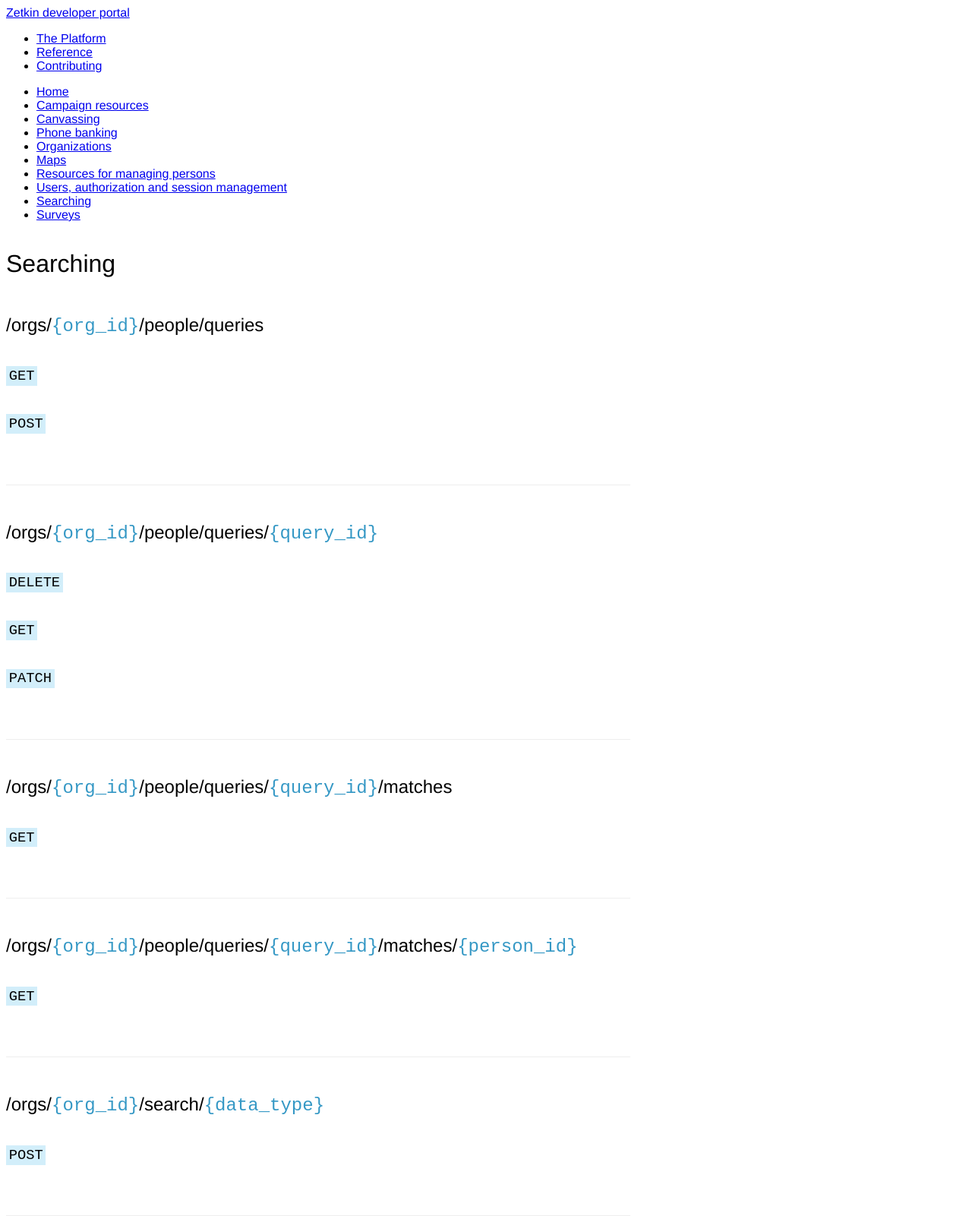
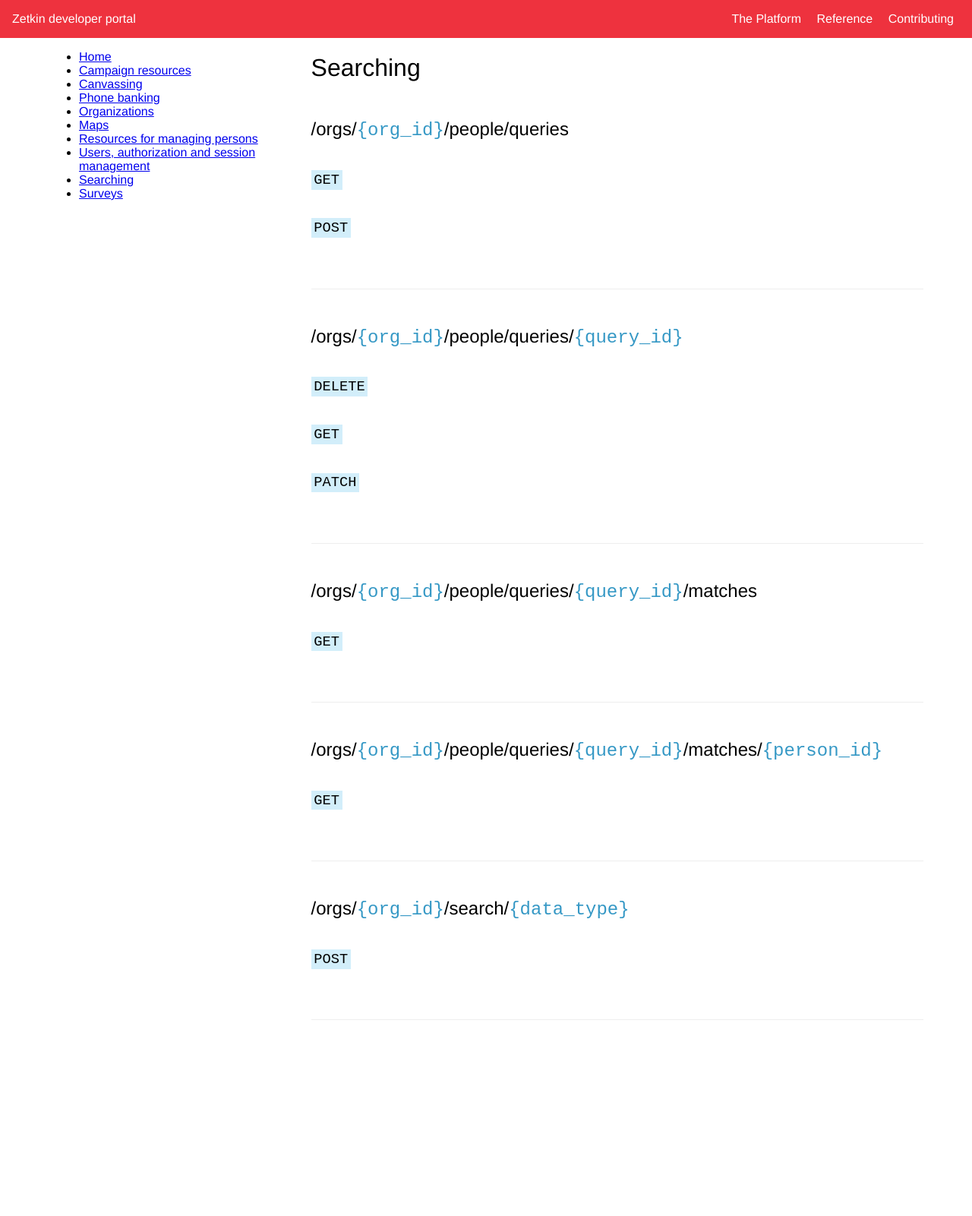
Before and after one commit to zetkin/developer.zetkin.org, a Jekyll site: the page built from api/search/index.md, in a window 1280 px wide. Shown: the whole page at 76% size. Built offline with Jekyll 4.4.1, drawn with Linux system fonts in a browser that asks for light colours; after the commit the page ends 1343 px from its top, so only the background shows below that.

Commit message:
Refactor SASS structure and style base layout elements

```diff
--- /dev/null
+++ b/_sass/_api.scss
@@ -0,0 +1,23 @@
+.api-resource {
+    margin-top: 3em;
+    padding: 0 0 3em;
+    border-bottom: 1px solid #eee;
+
+    h2 {
+        var {
+            font-style: normal;
+            font-family: monospace;
+            display: inline-block;
+            color: $c-brand-comp-dark;
+        }
+    }
+}
+
+.api-method {
+    h3 {
+        font-family: monospace;
+        display: inline-block;
+        background-color: lighten($c-brand-comp-light, 30);
+        padding: 0.1em 0.2em;
+    }
+}
--- /dev/null
+++ b/_sass/_layout.scss
@@ -0,0 +1,50 @@
+body, html {
+    margin: 0;
+    padding: 0;
+}
+
+.header {
+    display: flex;
+    padding: 1em;
+    background-color: $c-brand-main;
+    justify-content: space-between;
+    color: white;
+
+    .logo {
+    }
+
+    .main-menu {
+        ul {
+            margin: 0;
+            padding: 0;
+        }
+
+        li {
+            list-style-type: none;
+            display: inline-block;
+            margin: 0 0.5em;
+        }
+    }
+
+    a {
+        color: white;
+        text-decoration: none;
+    }
+}
+
+.main {
+    display: flex;
+    width: 90%;
+    max-width: 80em;
+    margin-left: auto;
+    margin-right: auto;
+
+    .sidebar {
+        width: 25%;
+        margin-right: 5%;
+    }
+
+    .content {
+        width: 70%;
+    }
+}
--- a/_sass/main.scss
+++ b/_sass/main.scss
@@ -1,38 +1,4 @@
 @import "variables";
 @import "base";
-
-.menu {
-    margin-top: 70px;
-    float: left;
-    width: 30%;
-    margin-right: 5%;
-}
-
-.content {
-    float: left;
-    width: 65%;
-}
-
-.api-resource {
-    margin-top: 3em;
-    padding: 0 0 3em;
-    border-bottom: 1px solid #eee;
-
-    h2 {
-        var {
-            font-style: normal;
-            font-family: monospace;
-            display: inline-block;
-            color: $c-brand-comp-dark;
-        }
-    }
-}
-
-.api-method {
-    h3 {
-        font-family: monospace;
-        display: inline-block;
-        background-color: lighten($c-brand-comp-light, 30);
-        padding: 0.1em 0.2em;
-    }
-}
+@import "layout";
+@import "api";
```
